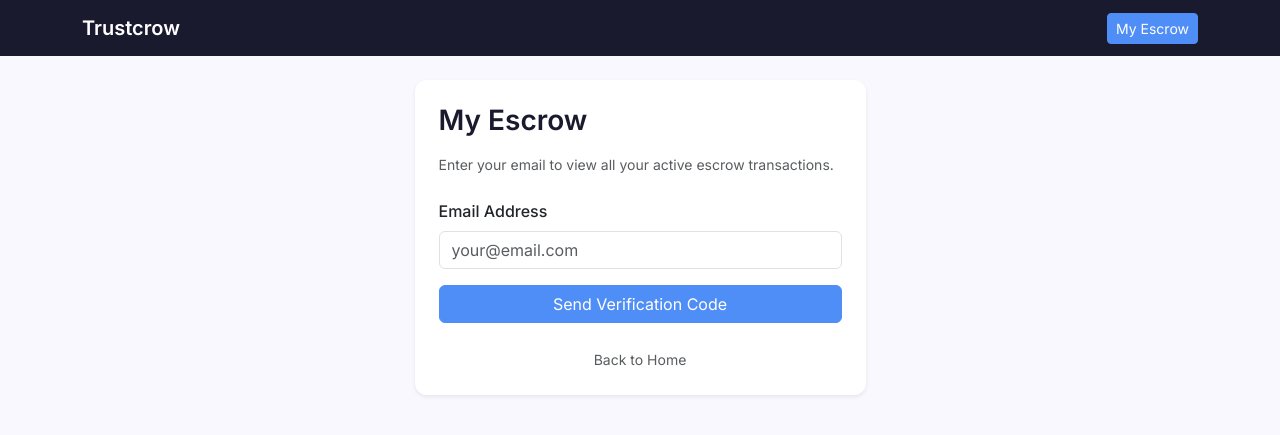
After one commit to Dekantiok/trustcrow, a Django app: page /my-escrow/ in a window 1280 px wide. The commit adds this page. Shown: the top 435 px of the page. Run offline with Django 5.2, Linux system fonts and the light colour scheme.

Commit message:
Add My Escrow feature for returning users

```diff
--- a/config/urls.py
+++ b/config/urls.py
@@ -5,6 +5,9 @@ from escrow import views
 urlpatterns = [
     path('admin/', admin.site.urls),
     path('', views.home_view, name='home'),
+    path('my-escrow/', views.my_escrow, name='my_escrow'),
+    path('my-escrow/verify/', views.my_escrow_verify_otp, name='my_escrow_verify_otp'),
+    path('my-escrow/list/', views.my_escrow_list, name='my_escrow_list'),
     path('join/', views.join_escrow_page, name='join_escrow_page'),
     path('create/', views.create_contract, name='create_contract'),
     path('verify/<str:code>/', views.verify_otp_view, name='verify_otp'),
--- a/escrow/views.py
+++ b/escrow/views.py
@@ -1,5 +1,6 @@
 import datetime
 import json
+from django.db import models
 from django.shortcuts import render, redirect, get_object_or_404
 from django.utils.timezone import now
 from django.views.decorators.csrf import csrf_exempt
@@ -329,3 +330,98 @@ def seller_add_vault(request, code):
     else:
         form = SettlementVaultForm()
     return render(request, 'escrow/add_vault.html', {'form': form, 'contract': contract})
+
+def my_escrow(request):
+    email = request.session.get('my_escrow_pending_email')
+    if email and request.session.get('my_escrow_verified') == email:
+        return redirect('my_escrow_list')
+
+    error_message = None
+    if request.method == 'POST':
+        email = request.POST.get('email', '').strip().lower()
+        if not email:
+            error_message = "Please enter a valid email address."
+        else:
+            has_escrows = EscrowContract.objects.filter(
+                models.Q(creator_email=email) | models.Q(counterparty_email=email)
+            ).exclude(status__in=['completed', 'cancelled']).exists()
+
+            if not has_escrows:
+                error_message = "No active escrows found for this email."
+            else:
+                otp_code = generate_otp()
+                expires_at = now() + datetime.timedelta(minutes=15)
+                AuthOTP.objects.create(
+                    email=email,
+                    otp_code=otp_code,
+                    intent='reauth',
+                    expires_at=expires_at
+                )
+                send_otp_via_termii(email, otp_code)
+                request.session['my_escrow_pending_email'] = email
+                return redirect('my_escrow_verify_otp')
+
+    return render(request, 'escrow/my_escrow_email.html', {'error_message': error_message})
+
+def my_escrow_verify_otp(request):
+    email = request.session.get('my_escrow_pending_email')
+    if not email:
+        return redirect('my_escrow')
+
+    error_message = None
+    if request.method == 'POST':
+        submitted_otp = request.POST.get('otp')
+        try:
+            otp_record = AuthOTP.objects.get(
+                email=email,
+                otp_code=submitted_otp,
+                intent='reauth',
+                is_used=False
+            )
+            if otp_record.expires_at > now() and otp_record.attempts_left > 0:
+                otp_record.is_used = True
+                otp_record.save()
+                request.session['my_escrow_verified'] = email
+                del request.session['my_escrow_pending_email']
+                add_verified_email(request, email)
+                return redirect('my_escrow_list')
+            else:
+                otp_record.attempts_left -= 1
+                otp_record.save()
+                error_message = "Invalid or expired OTP."
+        except AuthOTP.DoesNotExist:
+            error_message = "OTP not found. Please check your email."
+
+    return render(request, 'escrow/my_escrow_otp.html', {'email': email, 'error_message': error_message})
+
+def my_escrow_list(request):
+    email = request.session.get('my_escrow_verified')
+    if not email:
+        return redirect('my_escrow')
+
+    contracts = EscrowContract.objects.filter(
+        models.Q(creator_email=email) | models.Q(counterparty_email=email)
+    ).exclude(status__in=['completed', 'cancelled']).order_by('-id')
+
+    escrow_data = []
+    for contract in contracts:
+        if contract.creator_email == email:
+            user_role = contract.creator_role
+        else:
+            user_role = 'seller' if contract.creator_role == 'buyer' else 'buyer'
+
+        escrow_data.append({
+            'code': contract.code,
+            'title': contract.title,
+            'description': contract.description,
+            'status': contract.status,
+            'status_label': STATUS_LABELS.get(contract.status, contract.status),
+            'badge_class': STATUS_BADGES.get(contract.status, 'bg-secondary'),
+            'user_role': user_role,
+            'formatted_amount': f"\u20a6{contract.amount:,.2f}",
+        })
+
+    return render(request, 'escrow/my_escrow_list.html', {
+        'escrows': escrow_data,
+        'email': email,
+    })
--- a/templates/base.html
+++ b/templates/base.html
@@ -24,7 +24,7 @@
         <div class="container">
             <a class="navbar-brand fw-bold" href="/">Trustcrow</a>
             <div class="d-flex">
-                <a href="{% url 'create_contract' %}" class="btn btn-primary-custom btn-sm">New Escrow</a>
+                <a href="{% url 'my_escrow' %}" class="btn btn-primary-custom btn-sm">My Escrow</a>
             </div>
         </div>
     </nav>
--- /dev/null
+++ b/templates/escrow/my_escrow_email.html
@@ -0,0 +1,31 @@
+{% extends 'base.html' %}
+{% block title %}My Escrow - Trustcrow{% endblock %}
+{% block content %}
+<div class="row justify-content-center">
+    <div class="col-12 col-md-8 col-lg-5">
+        <div class="card card-custom shadow-sm">
+            <div class="card-body p-4">
+                <h3 class="text-navy fw-bold mb-3">My Escrow</h3>
+                <p class="text-muted small mb-4">Enter your email to view all your active escrow transactions.</p>
+
+                {% if error_message %}
+                <div class="alert alert-danger py-2 small">{{ error_message }}</div>
+                {% endif %}
+
+                <form method="post">
+                    {% csrf_token %}
+                    <div class="mb-3">
+                        <label for="email" class="form-label fw-medium">Email Address</label>
+                        <input type="email" name="email" id="email" class="form-control" placeholder="your@email.com" required>
+                    </div>
+                    <button type="submit" class="btn btn-primary-custom w-100">Send Verification Code</button>
+                </form>
+
+                <div class="text-center mt-4">
+                    <a href="{% url 'home' %}" class="text-muted small text-decoration-none">Back to Home</a>
+                </div>
+            </div>
+        </div>
+    </div>
+</div>
+{% endblock %}
```
Also changed, not shown: templates/escrow/my_escrow_list.html (added, +54 -0 lines), templates/escrow/my_escrow_otp.html (added, +26 -0 lines).
